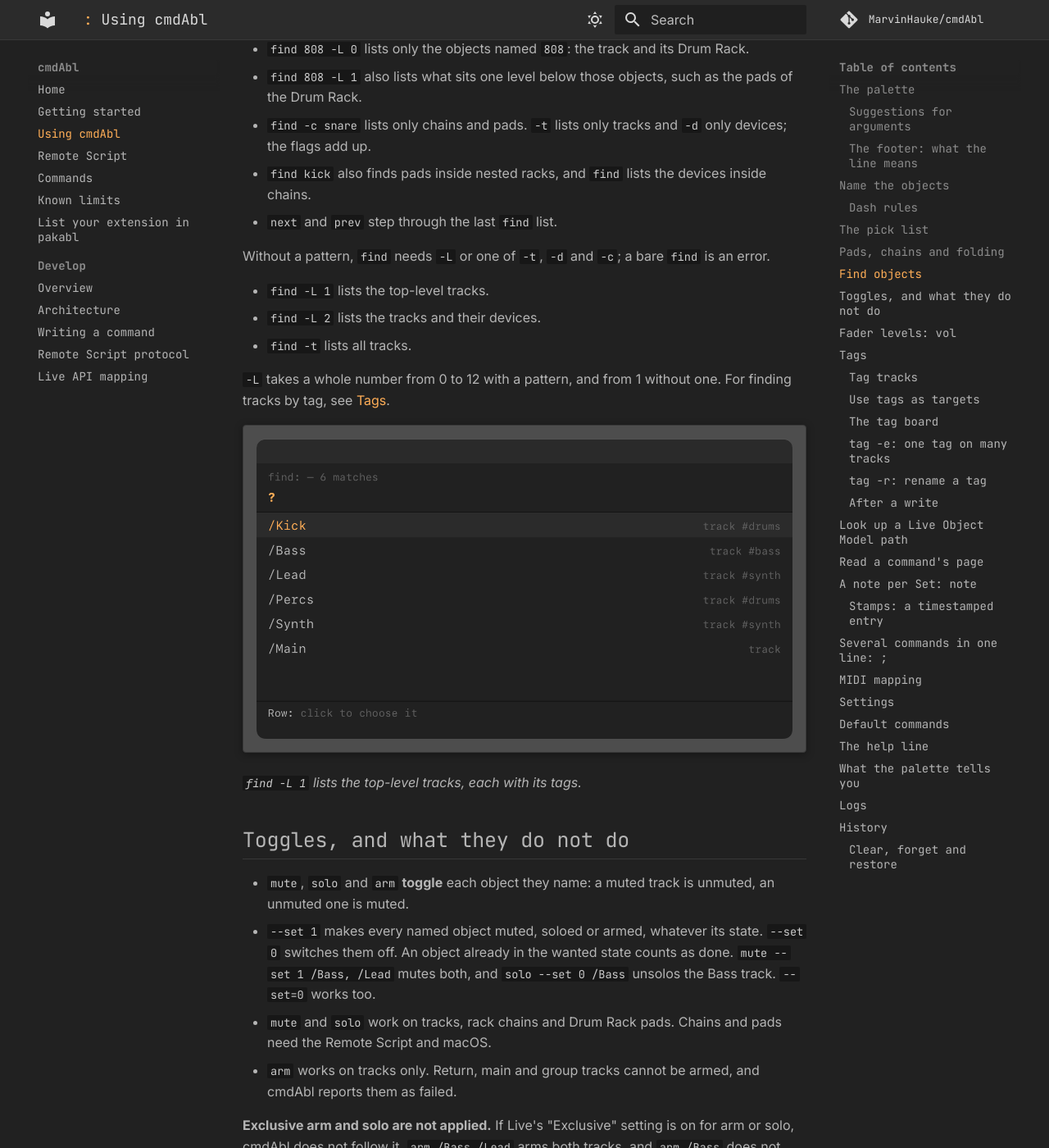
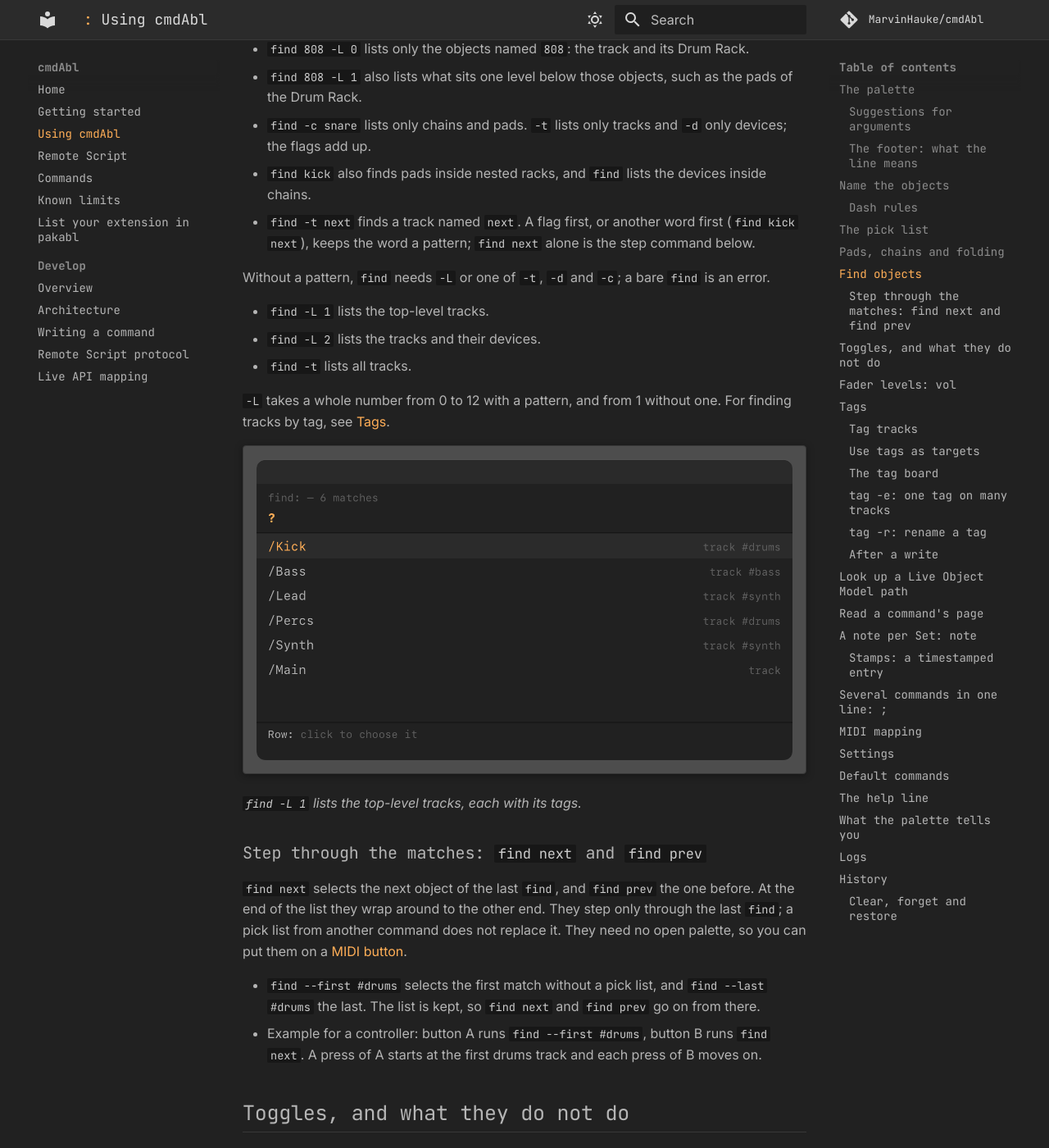
Before and after one commit to MarvinHauke/cmdAbl, an MkDocs documentation site: the page built from docs/using.md, in a window 1280 px wide and 1400 px high, scrolled down 6874 px. Shown: the whole window at 82% size. Built offline with MkDocs 1.6.1 and Material for MkDocs 9.7.7, drawn with Linux system fonts in a browser that asks for light colours; comment, search, counter and statistics services are not loaded; some of the changed text lies outside the part shown.

Commit message:
docs: find next/prev replace next/prev; new empty-palette screenshot
Co-Authored-By: Claude Sonnet 5.5 <noreply@anthropic.com>

```diff
--- a/docs/getting-started.md
+++ b/docs/getting-started.md
@@ -145,7 +145,7 @@ will run, and the buttons show the state that Enter would set.*
 The palette, `help`, `man`, `lom`, `cmdabl log` and the history work without the Remote Script. So do `mute`, `solo`
 and `arm` on tracks. These need it:
 
-- Track selection: `goto`, `find`, `next`, `prev`, and picking an object row in the palette. They report that the
+- Track selection: `goto`, `find` (also `find next` and `find prev`), and picking an object row in the palette. They report that the
   Remote Script is not running and select nothing.
 - Tags: `tag`, and targets such as `#fx`.
 - `mute` and `solo` on rack chains and Drum Rack pads. These also need macOS.
--- a/docs/limits.md
+++ b/docs/limits.md
@@ -60,7 +60,7 @@ already know about each one.
 
 ## Remote Script
 
-- **Selection, tags, notes and chain changes need the Remote Script.** Without it, `goto`, `find`, `next`, `prev`, `tag`, `note` and
+- **Selection, tags, notes and chain changes need the Remote Script.** Without it, `goto`, `find` (also `find next` and `find prev`), `tag`, `note` and
   mute or solo of rack chains do not work. See [what works without it](remote-script.md#what-works-without-it).
 - **Two copies of Live.** If a second copy of Live starts, its script cannot open the port and writes a new token
   file. The first copy keeps its own token, and its changes are refused. Workaround: restart the first copy.
--- a/docs/using.md
+++ b/docs/using.md
@@ -172,7 +172,8 @@ and chain whose path contains `808`: the 808 track and everything below it. `fin
 - `find 808 -L 1` also lists what sits one level below those objects, such as the pads of the Drum Rack.
 - `find -c snare` lists only chains and pads. `-t` lists only tracks and `-d` only devices; the flags add up.
 - `find kick` also finds pads inside nested racks, and `find` lists the devices inside chains.
-- `next` and `prev` step through the last `find` list.
+- `find -t next` finds a track named `next`. A flag first, or another word first (`find kick next`), keeps the word a
+  pattern; `find next` alone is the step command below.
 
 Without a pattern, `find` needs `-L` or one of `-t`, `-d` and `-c`; a bare `find` is an error.
 
@@ -186,6 +187,17 @@ Without a pattern, `find` needs `-L` or one of `-t`, `-d` and `-c`; a bare `find
 ![The find pick list headed find: — 6 matches: every track of the Set with its tags, such as #drums on Kick and #bass on Bass, and the main track last](assets/images/find-top.png)
 
 *`find -L 1` lists the top-level tracks, each with its tags.*
+
+### Step through the matches: `find next` and `find prev`
+
+`find next` selects the next object of the last `find`, and `find prev` the one before. At the end of the list they
+wrap around to the other end. They step only through the last `find`; a pick list from another command does not
+replace it. They need no open palette, so you can put them on a [MIDI button](#midi-mapping).
+
+- `find --first #drums` selects the first match without a pick list, and `find --last #drums` the last. The list is
+  kept, so `find next` and `find prev` go on from there.
+- Example for a controller: button A runs `find --first #drums`, button B runs `find next`. A press of A starts at
+  the first drums track and each press of B moves on.
 
 ## Toggles, and what they do not do
 
@@ -287,7 +299,7 @@ tracks.
 
 `find` understands tags too:
 
-- `find #drums` lists the tracks tagged `drums`. `next` and `prev` step through them.
+- `find #drums` lists the tracks tagged `drums`. `find next` and `find prev` step through them.
 - `find !#drums` lists the regular tracks without the tag.
 - `find drums` lists what the path matches and also the tracks tagged `drums`. Their rows show their tags.
 - `find #drums kick` searches inside the tagged tracks. The kind flags and `-L` apply: `find #drums -c` lists the
@@ -775,7 +787,7 @@ A remembered line keeps:
 
 The history is kept in memory. It is gone when cmdAbl restarts.
 
-![The empty palette: the commands cmdabl, history, goto, find, next, prev, mute and solo, each with its summary, and the key help line at the bottom, with no rows of recent commands](assets/images/palette-empty.png)
+![The empty palette: the commands cmdabl, history, goto, find, mute, solo, arm and vol, each with its summary, and the key help line at the bottom, with no rows of recent commands](assets/images/palette-empty.png)
 
 *With no history, the empty palette lists only the commands.*
 
```
Also changed, not shown: README.md (+1 -1 lines), docs/remote-script.md (+2 -2 lines), docs/assets/images/palette-empty.png.
